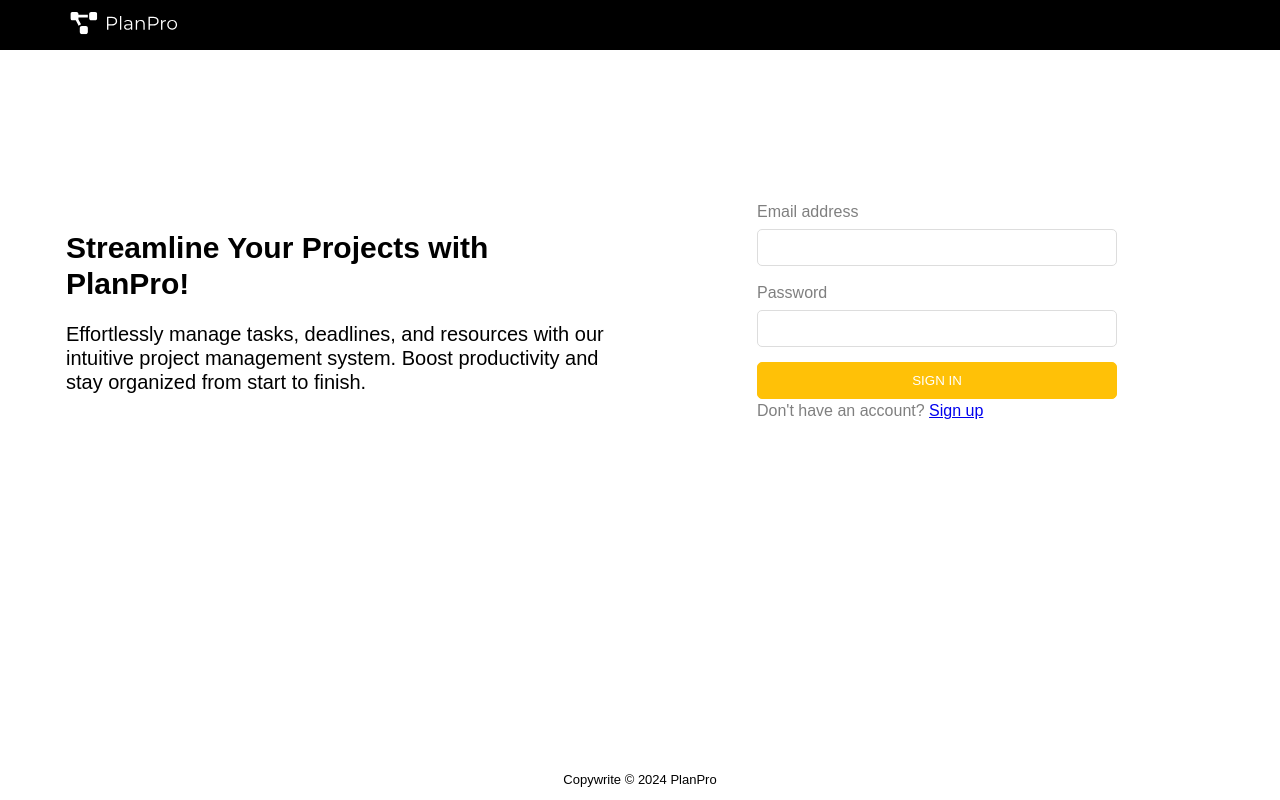
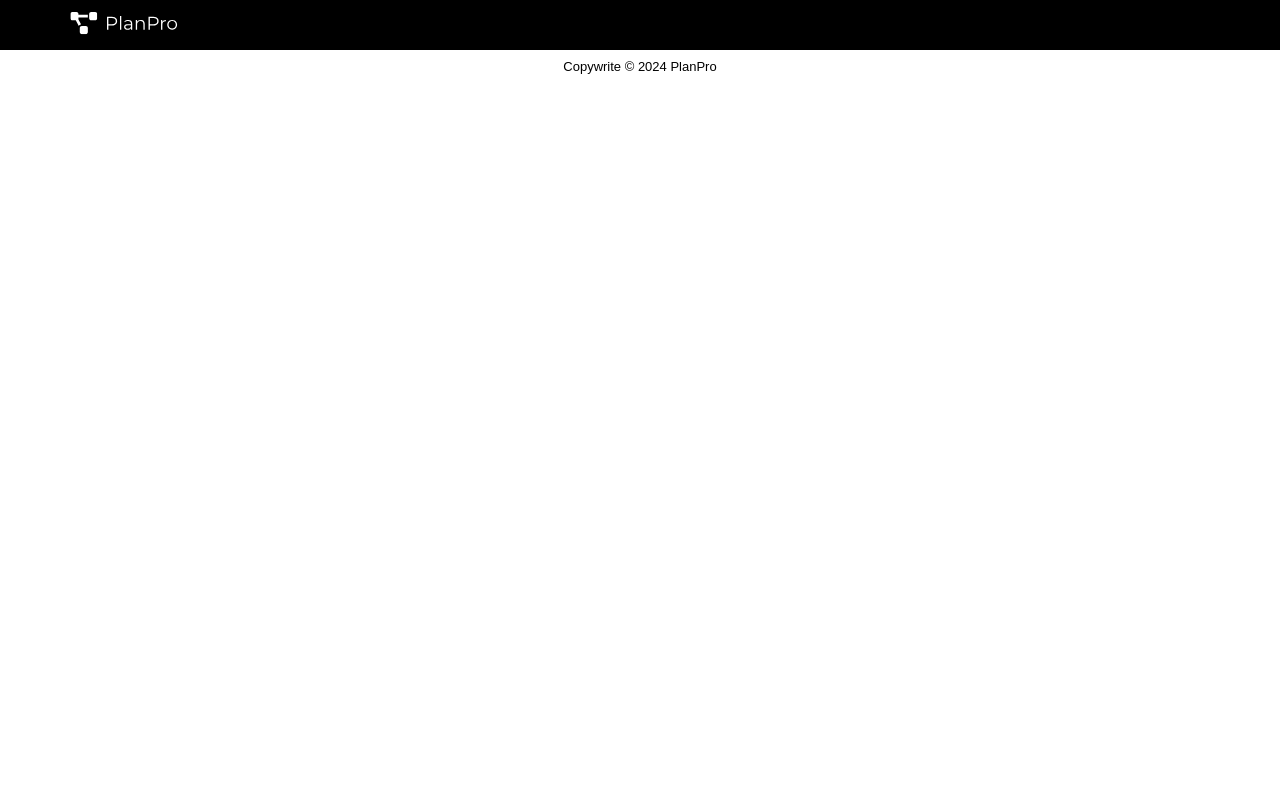
Before and after one commit to AgneJano/spring-project2024, a React (Vite) app in the folder client/: page /projects in a window 1280 px wide. Before the commit this address led to /. Built offline with nearby package versions, Linux system fonts and the light colour scheme.

Commit message:
fixed routes and sign in page error on button click

```diff
--- a/client/src/App.jsx
+++ b/client/src/App.jsx
@@ -1,32 +1,37 @@
 import { Routes, Route, useNavigate } from "react-router-dom";
-import { useContext } from "react";
+import { useContext, useEffect } from "react";
 import Navbar from "./components/Navbar";
 import HomePage from "./home-page/HomePage";
 import Footer from "./components/Footer";
 import ProjectPage from "./project-page/ProjectPage";
-import { Dashboard } from "./dashboard/Dashboard";
+import { Dashboard } from "./dashboard/Dasboard";
 import RegistrationPage from "./registration-page/RegistrationPage";
 import { AuthContext } from "./utils/AuthContext";
+import { Projects } from "./projects/Projects";
 
 function App() {
   const { isAuthenticated } = useContext(AuthContext);
   const navigate = useNavigate();
 
+  useEffect(() => {
+    isAuthenticated;
+  }, [isAuthenticated, navigate]);
+
   return (
     <>
       <Navbar />
       <Routes>
-        <Route path="/" element={<HomePage />} />
-        <Route path="/registration" element={<RegistrationPage />} />
         {isAuthenticated ? (
-          <Route path="/projects" element={<Dashboard />} />
+          <>
+            <Route path="/home" element={<Dashboard />} />
+            <Route path="/projects" element={<Projects />} />
+            <Route path="/project" element={<ProjectPage />} />
+          </>
         ) : (
-          navigate("/")
-        )}
-        {isAuthenticated ? (
-          <Route path="/project" element={<ProjectPage />} />
-        ) : (
-          navigate("/")
+          <>
+            <Route path="/" element={<HomePage />} />
+            <Route path="/registration" element={<RegistrationPage />} />
+          </>
         )}
       </Routes>
       <Footer />
--- a/client/src/components/Navbar.jsx
+++ b/client/src/components/Navbar.jsx
@@ -1,5 +1,5 @@
-import { Link } from "react-router-dom";
-import styled from "styled-components";
+import { Link, useNavigate } from "react-router-dom";
+import { styled } from "styled-components";
 import logo from "../assets/logo.svg";
 import projects_icon from "../assets/projects_icon.svg";
 import tasks_icon from "../assets/tasks_icon.svg";
@@ -78,7 +78,7 @@ const DropdownItem = styled.div`
 function Navbar() {
   const { isAuthenticated, logoutUser } = useContext(AuthContext);
   const [isMenuOpen, setIsMenuOpen] = useState(false);
-
+  const navigate = useNavigate();
   const toggleMenu = () => {
     setIsMenuOpen(!isMenuOpen);
   };
@@ -86,6 +86,7 @@ function Navbar() {
   const handleLogout = () => {
     logoutUser();
     setIsMenuOpen(false);
+    navigate("/");
   };
 
   return (
--- /dev/null
+++ b/client/src/dashboard/Dasboard.jsx
@@ -0,0 +1,16 @@
+import { styled } from "styled-components";
+
+const Title = styled.p`
+  font-size: 2rem;
+  font-weight: 500;
+  text-align: center;
+  padding: 4rem 0 1.25rem;
+`;
+
+export const Dashboard = () => {
+  return (
+    <>
+      <Title>TODO DASHBOARD</Title>
+    </>
+  );
+};
--- a/client/src/loginForm/LoginForm.jsx
+++ b/client/src/loginForm/LoginForm.jsx
@@ -1,23 +1,20 @@
-import React, { useState, useContext } from 'react';
-import styled from 'styled-components';
+import { useState, useContext } from "react";
+import { styled } from "styled-components";
 import { useNavigate, Link } from "react-router-dom";
-import { useForm } from 'react-hook-form';
-import { AuthContext } from '../utils/AuthContext.jsx';
+import { useForm } from "react-hook-form";
+import { AuthContext } from "../utils/AuthContext.jsx";
 
 const Container = styled.div`
   max-width: 400px;
   margin: 0 auto;
   padding: 20px;
-  // border: 1px solid #ccc;
-  // border-radius: 5px;
 `;
 
 const Text = styled.p`
   font-size: 16px;
   margin-bottom: 20px;
-  font-family: 'Poppins', sans-serif;
   line-height: 24px;
-  color: rgba(0, 0, 0, 0.5); /* Adjust the alpha value (0.8) to set the transparency */
+  color: rgba(0, 0, 0, 0.5);
   text-align: justify-left;
 `;
 
@@ -35,32 +32,31 @@ const FormGroup = styled.div`
 const Label = styled.label`
   margin-bottom: 5px;
   font-size: 16px;
-  font-family: 'Poppins', sans-serif;
   line-height: 24px;
-  color: rgba(0, 0, 0, 0.5); /* Adjust the alpha value (0.8) to set the transparency */
+  color: rgba(0, 0, 0, 0.5);
   text-align: justify-left;
 `;
 
 const Input = styled.input`
   padding: 10px;
-  border: 1px solid #DDDDDD;
+  border: 1px solid #dddddd;
   border-radius: 5px;
   max-width: 400px;
   &::placeholder {
     color: #d9d9d9;
-    font-size:1rem;
+    font-size: 1rem;
   }
   &:focus {
-    border-color: #000; /* Change to your desired color */
-    outline: none; /* Remove default outline */
+    border-color: #000;
+    outline: none;
   }
 `;
 
 const Button = styled.button`
   padding: 10px;
-  background-color: #FFC107;
+  background-color: #ffc107;
   color: #fff;
-  border: 1px solid #FFC107 ;
+  border: 1px solid #ffc107;
   border-radius: 5px;
   cursor: pointer;
   max-width: 400px;
@@ -81,13 +77,10 @@ function LoginForm() {
 
   const onSubmit = async (data) => {
     try {
-      const result = await loginUser(data);
-      // jeigu gauname result ir result turi tokeną, tai nukreipiame vartotoją į dashboard puslapį arba admin-dashboard puslapį
-      if (result && result.token) {
-        navigate('/dashboard');
-      }
-    }
-    catch (error) {
+      await loginUser(data);
+      navigate("/home");
+    } catch (error) {
+      console.error("Login error:", error);
       setServerError(error.message);
     }
   };
@@ -101,7 +94,7 @@ function LoginForm() {
             type="text"
             name="login"
             autoComplete="username"
-            {...register('login', { required: 'Username is required' })}
+            {...register("login", { required: "Username is required" })}
           />
           {errors.username && <p>{errors.username.message}</p>}
         </FormGroup>
@@ -112,15 +105,16 @@ function LoginForm() {
             type="password"
             name="password"
             autoComplete="current-password"
-            {...register('password', { required: 'Password is required' })}
+            {...register("password", { required: "Password is required" })}
           />
           {errors.password && <p>{errors.password.message}</p>}
         </FormGroup>
         {serverError && <p>{serverError}</p>}
         <Button type="submit">SIGN IN</Button>
-        <Text>Don't have an account? <Link to="/registration">Sign up</Link></Text>
+        <Text>
+          Don't have an account? <Link to="/registration">Sign up</Link>
+        </Text>
       </Form>
-
     </Container>
   );
 }
--- a/client/src/dashboard/Dashboard.jsx
+++ b/client/src/projects/Projects.jsx
@@ -44,7 +44,7 @@ const ButtonsContainer = styled.div`
     }
 `;
 
-export const Dashboard = () => {
+export const Projects = () => {
   const { data, loading } = useFetch(
     "https://api.jsonbin.io/v3/b/661eb81fe41b4d34e4e55765",
   );
--- a/client/src/registration-page/RegistrationPage.jsx
+++ b/client/src/registration-page/RegistrationPage.jsx
@@ -1,9 +1,9 @@
-import React, { useState } from 'react';
-import styled from 'styled-components';
+import { useState } from "react";
+import styled from "styled-components";
 
-import { useForm } from 'react-hook-form';
-import { useNavigate } from 'react-router-dom';
-import { registerUser } from '../api/apis.js';
+import { useForm } from "react-hook-form";
+import { useNavigate } from "react-router-dom";
+import { registerUser } from "../api/apis.js";
 
 const RegistrationContainer = styled.div`
   display: flex;
@@ -13,7 +13,7 @@ const RegistrationContainer = styled.div`
   align-items: center;
   width: 100%;
   max-width: 535px;
-  font-family: 'Poppins', sans-serif;
+  font-family: "Poppins", sans-serif;
   line-height: 36px;
   font-size: 30px;
   color: #666666;
@@ -60,8 +60,8 @@ const SubmitButton = styled.button`
   width: 100%;
   height: 50px;
   padding: 10px;
-  background-color: #FFC107;
-  color: #FFFFFF;
+  background-color: #ffc107;
+  color: #ffffff;
   font-weight: 600;
   font-size: 16px;
   border: none;
@@ -91,72 +91,104 @@ const FormForSignIn = styled.div`
 `;
 
 function RegistrationPage() {
-  const { register, handleSubmit, formState: { errors }, setError } = useForm();
+  const {
+    register,
+    handleSubmit,
+    formState: { errors },
+    setError,
+  } = useForm();
   const [serverError, setServerError] = useState(null);
   const [successMessage, setSuccessMessage] = useState(null);
   const navigate = useNavigate();
 
   const onSubmit = async (data) => {
     if (data.password !== data.repeatPassword) {
-      setError('repeatPassword', {
-        type: 'manual',
-        message: 'Passwords do not match. Rewrite password.',
+      setError("repeatPassword", {
+        type: "manual",
+        message: "Passwords do not match. Rewrite password.",
       });
       return;
     }
 
     try {
       await registerUser(data);
-      setSuccessMessage('Registration successful!');
+      setSuccessMessage("Registration successful!");
       //To do: fix path to login, when needed.
-      navigate('/');
+      navigate("/");
     } catch (error) {
       if (error.response && error.response.status === 400) {
-        setError('email', {
-          type: 'manual',
+        setError("email", {
+          type: "manual",
           message: error.response.data.errors[0].msg,
         });
       } else {
-        setServerError('Something went wrong. Please try again later');
+        setServerError("Something went wrong. Please try again later");
       }
     }
   };
 
   return (
     <RegistrationContainer>
-      <FormTitle><h2>Create an account</h2></FormTitle>
+      <FormTitle>
+        <h2>Create an account</h2>
+      </FormTitle>
       <Form onSubmit={handleSubmit(onSubmit)}>
-
         <FormField>
           <Label htmlFor="name">Username</Label>
-          <Input {...register('name', { required: true, minLength: 6, maxLength: 40 })}/>
-          {errors.name && <p>Username is required and must be between 6 and 32 characters</p>}
+          <Input
+            {...register("name", {
+              required: true,
+              minLength: 6,
+              maxLength: 40,
+            })}
+          />
+          {errors.name && (
+            <p>Username is required and must be between 6 and 32 characters</p>
+          )}
         </FormField>
 
         <FormField>
           <Label htmlFor="email">Email Address</Label>
-          <Input type="email" {...register('email', { required: true})}/>
+          <Input type="email" {...register("email", { required: true })} />
           {errors.email && <p>{errors.email.message}</p>}
         </FormField>
 
         <FormField>
           <Label htmlFor="password">Password</Label>
-          <Input type="password" {...register('password', { required: true, minLength: 8, maxLength: 128})}/>
-          {errors.password && <p>Password is required and must be between 8 and 128 characters</p>}
+          <Input
+            type="password"
+            {...register("password", {
+              required: true,
+              minLength: 8,
+              maxLength: 128,
+            })}
+          />
+          {errors.password && (
+            <p>Password is required and must be between 8 and 128 characters</p>
+          )}
         </FormField>
 
         <FormField>
           <Label htmlFor="confirmPassword">Confirm Password</Label>
-          <Input type="password" {...register ('repeatPassword', { required: true })}/>
+          <Input
+            type="password"
+            {...register("repeatPassword", { required: true })}
+          />
           {errors.repeatPassword && <p>Please repeat your password</p>}
         </FormField>
 
-        <FormMessage><p>There will be a message</p></FormMessage>
+        <FormMessage>
+          <p>There will be a message</p>
+        </FormMessage>
         <SubmitButton type="submit">CREATE AN ACCOUNT</SubmitButton>
       </Form>
       <FormForSignIn>
         <p>
-        {serverError ? <p>{serverError}</p> : successMessage && <p>{successMessage}</p>}
+          {serverError ? (
+            <p>{serverError}</p>
+          ) : (
+            successMessage && <p>{successMessage}</p>
+          )}
         </p>
       </FormForSignIn>
     </RegistrationContainer>
```
Also changed, not shown: client/src/home-page/HomePage.jsx (+9 -8 lines), client/src/projects/ProjectCard.jsx (renamed from client/src/dashboard/ProjectCard.jsx).
